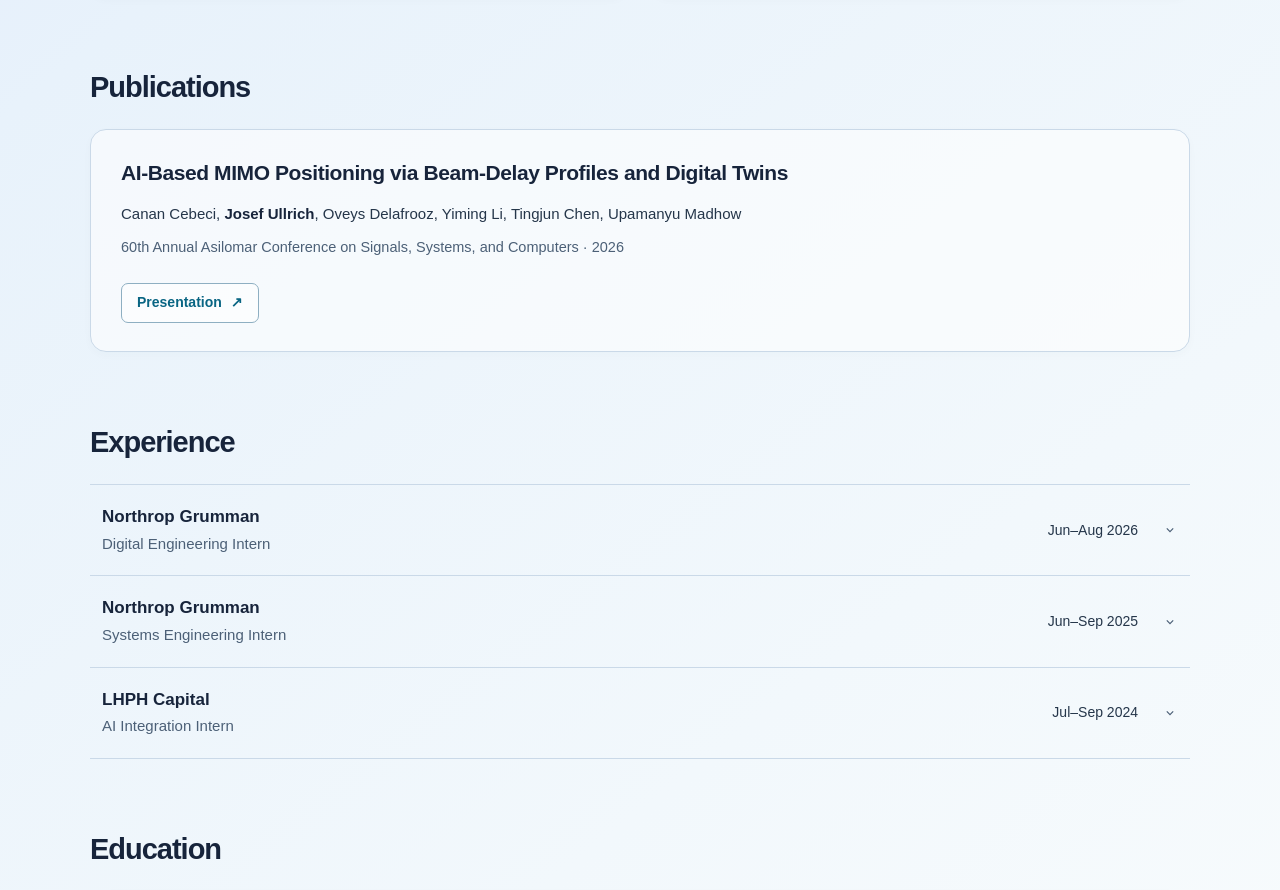
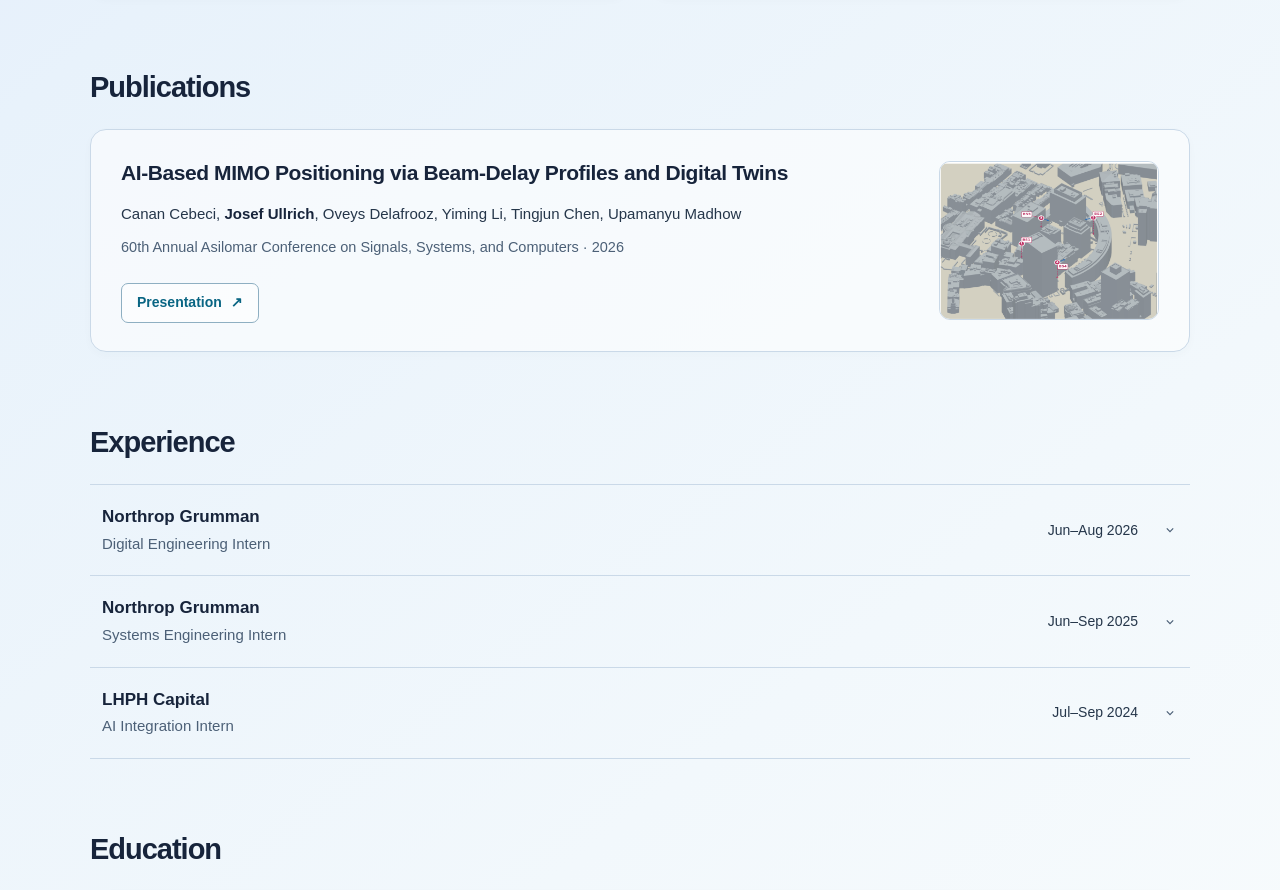
Before and after one commit to josefullrich/josefullrich.github.io, a plain HTML site: page index.html in a window 1280 px wide. Shown: the part 886-1776 px from the top of the page. Drawn offline with Linux system fonts and the light colour scheme.

Commit message:
Add BostonTwin image to publication cards

```diff
--- a/index.html
+++ b/index.html
@@ -20,7 +20,7 @@
   <meta name="twitter:title" content="Josef Ullrich | Electrical Engineering" />
   <meta name="twitter:description" content="Josef Ullrich is a BS/MS student in Electrical Engineering at UC Santa Barbara, researching wireless localization, signal processing, and coded computation." />
   <meta name="twitter:image" content="https://josefullrich.com/assets/headshot-lighter.png" />
-  <link rel="stylesheet" href="styles.css?v=20261117-2" />
+  <link rel="stylesheet" href="styles.css?v=20261117-3" />
   <script src="script.js?v=20261117-2" defer></script>
 </head>
 <body>
@@ -83,13 +83,16 @@
 
     <section class="home-section" id="publications" aria-labelledby="publications-heading">
       <h2 id="publications-heading">Publications</h2>
-      <article class="publication-card" aria-labelledby="mimo-title">
-        <h3 id="mimo-title">AI-Based MIMO Positioning via Beam-Delay Profiles and Digital Twins</h3>
-        <p class="publication-authors">Canan Cebeci, <strong>Josef Ullrich</strong>, Oveys Delafrooz, Yiming Li, Tingjun Chen, Upamanyu Madhow</p>
-        <p class="publication-venue">60th Annual Asilomar Conference on Signals, Systems, and Computers &middot; 2026</p>
-        <div class="publication-links">
-          <a class="button" href="assets/pdfs/asilomar-2026-presentation.pdf" target="_blank" rel="noopener">Presentation <span aria-hidden="true">↗</span></a>
+      <article class="publication-card publication-with-image" aria-labelledby="mimo-title">
+        <div class="publication-copy">
+          <h3 id="mimo-title">AI-Based MIMO Positioning via Beam-Delay Profiles and Digital Twins</h3>
+          <p class="publication-authors">Canan Cebeci, <strong>Josef Ullrich</strong>, Oveys Delafrooz, Yiming Li, Tingjun Chen, Upamanyu Madhow</p>
+          <p class="publication-venue">60th Annual Asilomar Conference on Signals, Systems, and Computers &middot; 2026</p>
+          <div class="publication-links">
+            <a class="button" href="assets/pdfs/asilomar-2026-presentation.pdf" target="_blank" rel="noopener">Presentation <span aria-hidden="true">↗</span></a>
+          </div>
         </div>
+        <img class="publication-image" src="assets/bostontwin-cambridge-layout.png" width="814" height="584" alt="Boston Cambridge digital twin with four labeled base stations among the buildings" loading="lazy" decoding="async" />
       </article>
     </section>
 
--- a/styles.css
+++ b/styles.css
@@ -154,6 +154,14 @@ svg { display: block; }
 .interest-card > p:not(.interest-affiliation) { font-size: 15.5px; line-height: 1.7; margin-bottom: 18px; }
 .interest-card .interest-affiliation { margin-top: auto; color: var(--muted); font-size: 13.5px; line-height: 1.6; }
 .publication-card { padding: 28px 30px; }
+.publication-with-image {
+  display: grid;
+  grid-template-columns: minmax(0, 1fr) 220px;
+  align-items: center;
+  gap: 32px;
+}
+.publication-copy { min-width: 0; }
+.publication-image { width: 100%; height: auto; border: 1px solid var(--line); border-radius: 11px; }
 .publication-card + .publication-card { margin-top: 24px; }
 .publication-card h3 { font-size: 21px; line-height: 1.45; margin-bottom: 12px; }
 .publication-authors { font-size: 15px; line-height: 1.8; }
@@ -279,6 +287,8 @@ details[open] > summary .disclosure-arrow { transform: rotate(180deg); }
   .interest-card h3 { font-size: 19px; }
   .interest-card > p:not(.interest-affiliation) { margin-bottom: 18px; }
   .publication-card { padding: 23px 24px; }
+  .publication-with-image { grid-template-columns: 1fr; gap: 24px; }
+  .publication-image { max-width: 280px; justify-self: center; }
   .publication-card h3 { font-size: 20px; }
   .publication-authors, .publication-venue { font-size: 14px; }
   .publication-links { margin-top: 19px; }
```
Also changed, not shown: projects.html (+1 -1 lines), publications.html (+10 -7 lines).
